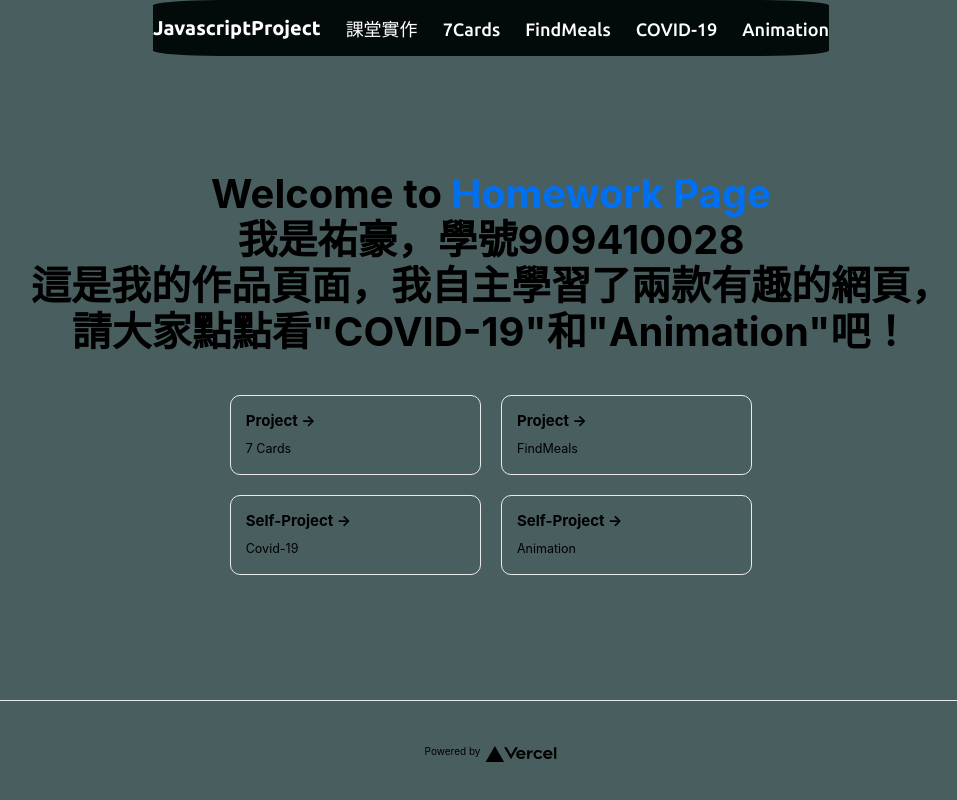
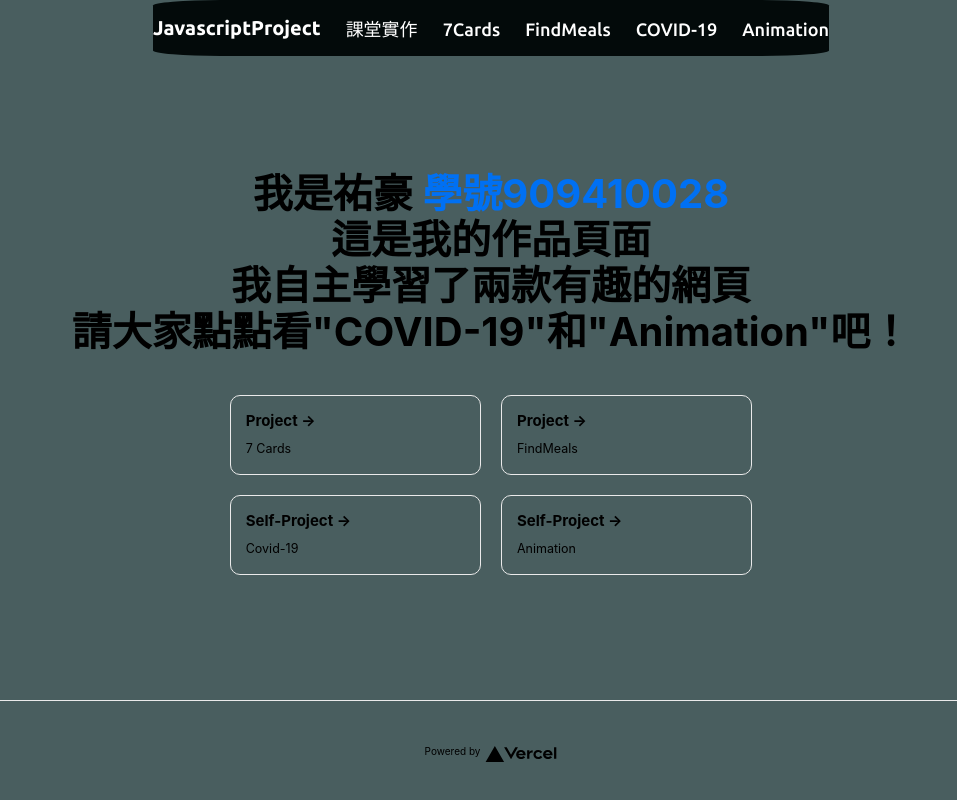
Before and after one commit to a88019401/Week15_Final_Project, a Next.js app: page / in a window 1280 px wide. Shown: the whole page, without its empty margins (149-1106 px from the left). Built offline with nearby package versions, Linux system fonts and the light colour scheme.

Commit message:
add viewport

```diff
--- a/pages/index.js
+++ b/pages/index.js
@@ -9,13 +9,13 @@ export default function Home() {
         <title>Create Next App</title>
         <meta name="description" content="909410028 Homework Page" />
         <link rel="icon" href="/favicon.ico" />
+        <meta name="viewport" content="initial-scale=1.0, width=device-width" />
       </Head>
       <Nav/>
       <main className={styles.main}>
         <h1 className={styles.title}>
-          Welcome to <a>Homework Page</a><br/>
-          我是祐豪，學號909410028<br/>
-          這是我的作品頁面，我自主學習了兩款有趣的網頁，<br/>請大家點點看"COVID-19"和"Animation"吧！
+          我是祐豪 <a>學號909410028</a><br/>
+          這是我的作品頁面<br/>我自主學習了兩款有趣的網頁<br/>請大家點點看"COVID-19"和"Animation"吧！
         </h1>
         <div className={styles.grid}>
           <a href="./project" className={styles.card}>
--- a/pages/project/nav.js
+++ b/pages/project/nav.js
@@ -9,7 +9,7 @@ export default function nav() {
                     <ul className={styles.menu}>
                     <li><a href="#"> 課堂實作</a>
                         <ul>
-                        <li><a href="#"> W07</a></li>
+                        <li className={styles.firstli}><a href="#"> W07</a></li>
                         <li><a href="#"> W08</a></li>
                         <li><a href="#"> W09</a></li>
                         <li><a href="#"> W11</a></li>
--- a/styles/Home.module.css
+++ b/styles/Home.module.css
@@ -24,6 +24,7 @@
   display: flex;
   justify-content: center;
   align-items: center;
+
 }
 
 .footer a {
@@ -53,6 +54,7 @@
 .title,
 .description {
   text-align: center;
+
 }
 
 .description {
--- a/styles/nav.module.css
+++ b/styles/nav.module.css
@@ -46,6 +46,7 @@
     opacity: 0;
     visibility: hidden;
     transition: top .3s;
+    padding-top: 5px;
 }
 .navbar .menu li:hover > ul{
     top: 50px;
@@ -62,7 +63,10 @@
 }
 .lastli{
 
-    border-radius: 0 0 25% 25%;
+    border-radius: 0 0 50% 50%;
+}
+.firstli{
+    border-radius: 50% 50% 0 0;
 }
 .navbar .menu li ul li a{
 color: #fff;
```
